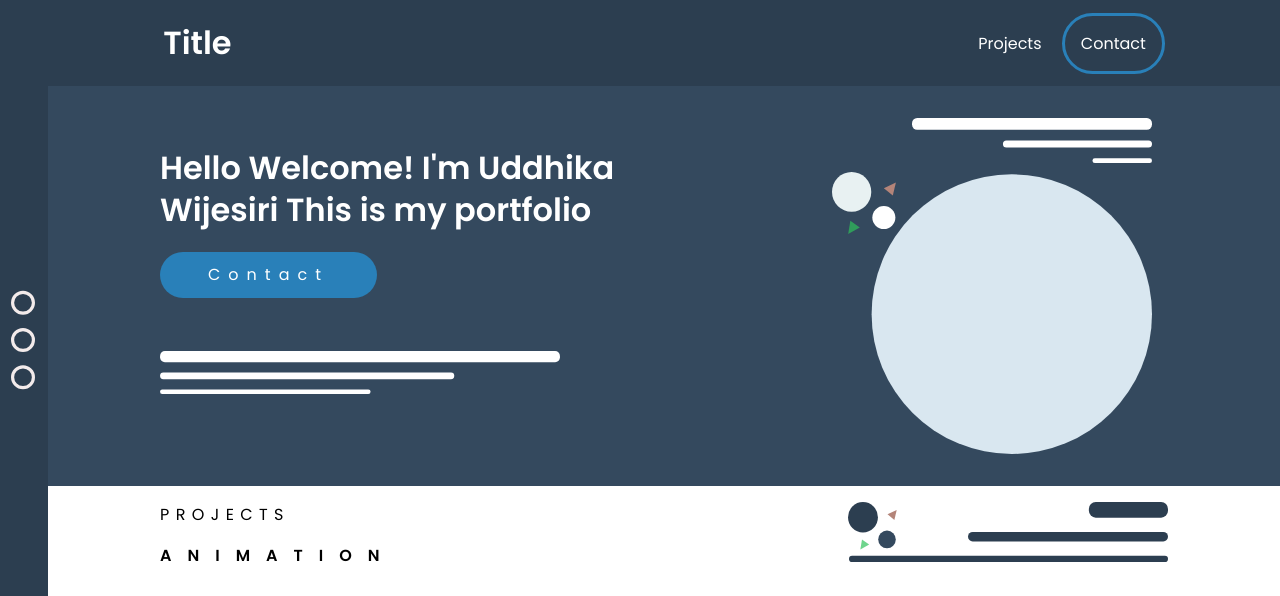
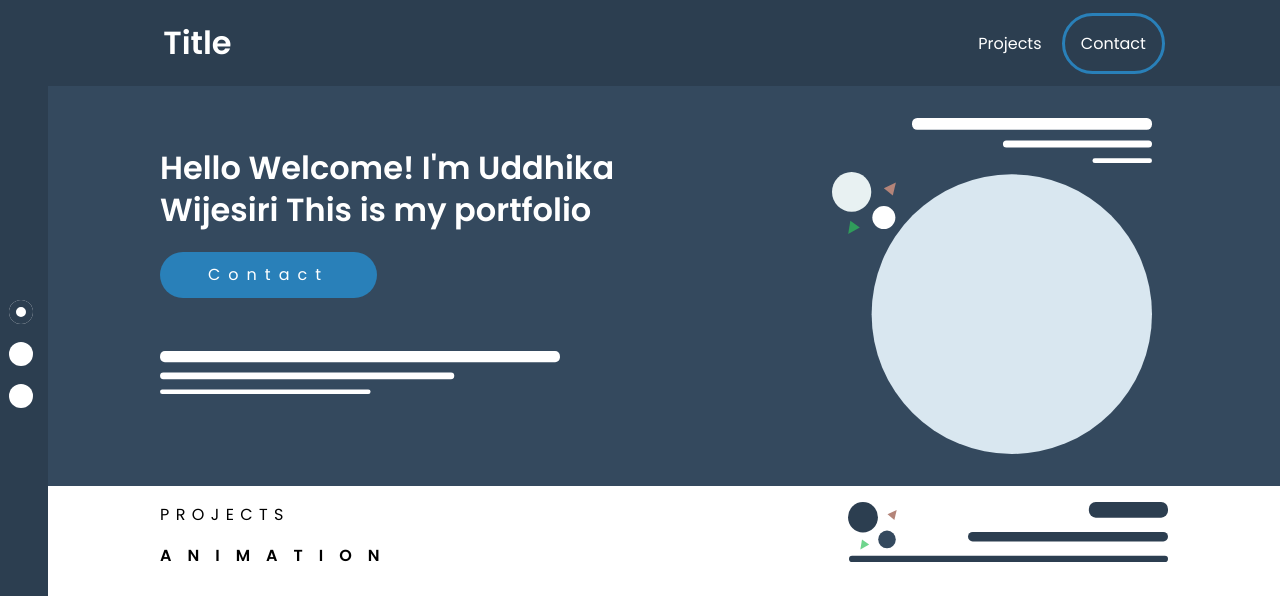
Before and after one commit to Uddhika/Personal-Porfolio---1, a plain HTML site: page index.html in a window 1280 px wide. Shown: the top 596 px of the page. Drawn offline with Linux system fonts and the light colour scheme.

Commit message:
radio nav bar added

```diff
--- a/1.scss
+++ b/1.scss
@@ -1,5 +1,6 @@
 @import url('https://fonts.googleapis.com/css2?family=Poppins:wght@100;200;300;400;500;600;700;800;900&display=swap');
 
+$primary-color: #2C3E50;
 
 
 body{
@@ -374,6 +375,71 @@ header{
 
 @media only screen and (min-width: 750px) {
 
+
+
+
+
+
+form {
+	display: flex;
+	flex-wrap: wrap;
+	flex-direction: column;
+    margin-left: 0.2em;
+    margin-top: 13em;
+}
+
+label {
+	display: flex;
+	cursor: pointer;
+	// font-weight: 500;
+	position: relative;
+	overflow: hidden;
+	margin-bottom: 0.375em;
+
+
+
+	input {
+		position: absolute;
+		left: -9999px;
+		&:checked + span {
+			// background-color: mix(#fff, $primary-color, 84%);
+
+
+			&:before {
+				box-shadow: inset 0 0 0 0.4375em $primary-color;
+
+			}
+		}
+	}
+	span {
+		display: flex;
+		align-items: center;
+		padding: 0.375em 0.75em 0.375em 0.375em;
+		// border-radius: 150em;
+		transition: 0.4s ease;
+		&:hover {
+			// background-color: mix(#fff, $primary-color, 84%);
+		}
+		&:before {
+			display: flex;
+			flex-shrink: 0;
+			content: "";
+			background-color: #fff;
+			width: 1.5em;
+			height: 1.5em;
+			border-radius: 50%;
+			margin-right: -0.3em;
+			transition: 0.4s ease;
+
+		}
+	}
+}
+
+// *{
+//     border: 1px solid red;
+// }
+
+/////////////////////////////////////////////////////////////////
     .container{
         margin-left: 3em;
     }
@@ -384,24 +450,24 @@ header{
         display: block;
         background-color: #2C3E50;
         height: 100%;
-        position: relative;
+        // position: relative;
 
-        svg{
+        // svg{
 
-            position: fixed;
-            width: 1.5em;
-            margin-left: .7em;
-            margin-top: 11em;
+        //     position: fixed;
+        //     width: 1.5em;
+        //     margin-left: .7em;
+        //     margin-top: 11em;
 
-            #Ellipse_7{
+        //     #Ellipse_7{
 
-                .test{
-                    background-color: red;
-                }
+        //         .test{
+        //             background-color: red;
+        //         }
 
-            }
+        //     }
 
-        }
+        // }
 
         // img{
         //     display: block;
--- a/index.html
+++ b/index.html
@@ -29,13 +29,13 @@
 
     <section class="main-body-divide">
 
-        <div class="scroll-bar">
+        <!-- <div class="scroll-bar"> -->
 
-                <svg width="38" height="156" viewBox="0 0 38 156">
+                <!-- <svg width="38" height="156" viewBox="0 0 38 156">
                     <g id="Group_18" data-name="Group 18" transform="translate(-57 -550)">
                     <g id="Ellipse_7" data-name="Ellipse 7" transform="translate(57 550)" fill="none" stroke="#f3ebeb" stroke-width="5">
                         <circle cx="19" cy="19" r="19" stroke="none"/>
-                        <circle class="test" cx="19" cy="19" r="16.5" fill="none"/>
+                        <circle onmouseover="c1()" id="circle1" cx="19" cy="19" r="16.5" fill="none"/>
                     </g>
                     <g id="Ellipse_8" data-name="Ellipse 8" transform="translate(57 609)" fill="none" stroke="#f3ebeb" stroke-width="5">
                         <circle cx="19" cy="19" r="19" stroke="none"/>
@@ -46,8 +46,28 @@
                         <circle cx="19" cy="19" r="16.5" fill="none"/>
                     </g>
                     </g>
-                </svg>
+                </svg> -->
 
+
+
+        <!-- </div> -->
+
+
+        <div class="scroll-bar">
+            <form>
+                <label>
+                    <input type="radio" name="radio" checked/>
+                    <span></span>
+                </label>
+                <label>
+                    <input type="radio" name="radio"/>
+                    <span></span>
+                </label>
+                <label>
+                    <input type="radio" name="radio"/>
+                    <span></span>
+                </label>
+            </form>
         </div>
 
         <div class="main-content-container">
@@ -232,6 +252,13 @@
 
     </section>
 
+    <script>
+
+        function c1(){
+            document.getElementById("circle1").style.fill="white";
+        }
+
+    </script>
 
 </body>
 </html>
```
Also changed, not shown: 1.css, 1 other file.
